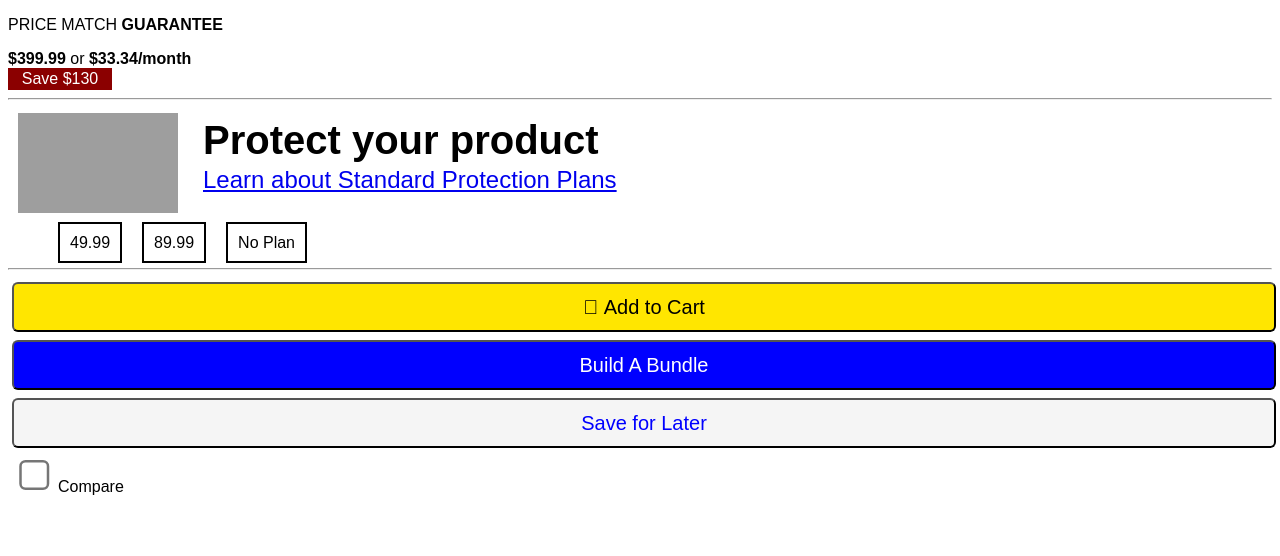
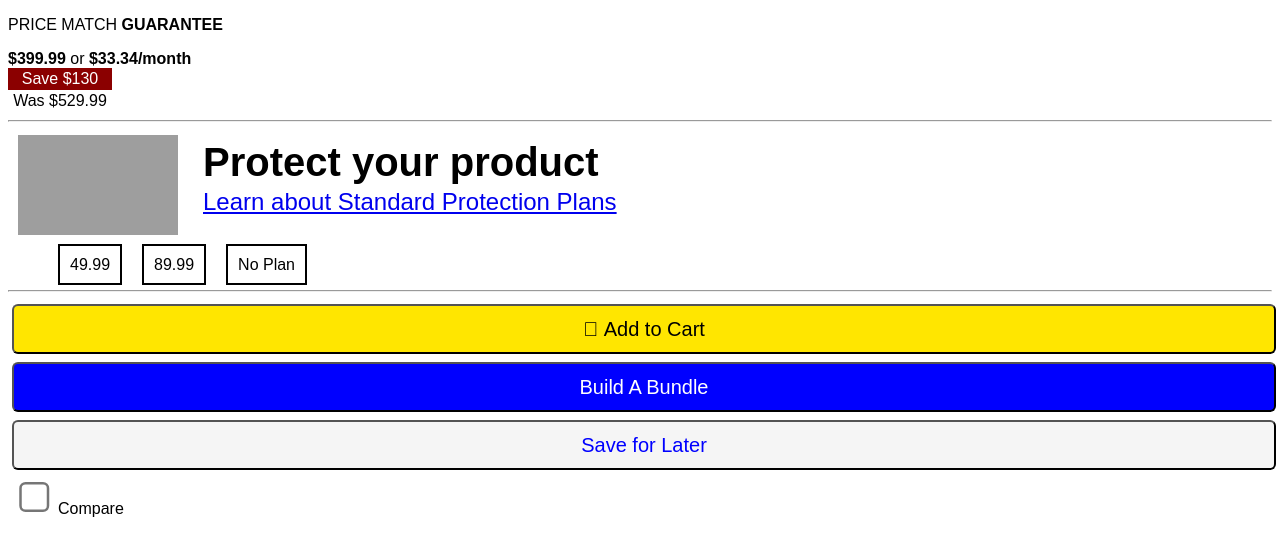
Before and after one commit to bestbuyclone/CostShippingProtection, a React app: page / in a window 1280 px wide. Built offline with nearby package versions, Linux system fonts and the light colour scheme; grey boxes are pictures that could not be loaded.

Commit message:
adds original price display

```diff
--- a/src/components/App.js
+++ b/src/components/App.js
@@ -36,6 +36,9 @@ class App extends Component {
                         </div>
                         <div id='savings'>
                             Save ${this.state.originalPrice - this.state.currentPrice}
+                        </div>
+                        <div id='original-price'>
+                            Was ${this.state.originalPrice}
                         </div>
                     </div>
 
--- a/src/components/styles.css
+++ b/src/components/styles.css
@@ -142,3 +142,10 @@ input[type=checkbox] {
     color: white;
     padding: 2px;
 }
+
+#original-price {
+    text-align: center;
+    width: 100px;
+    padding: 2px;
+
+}
```
